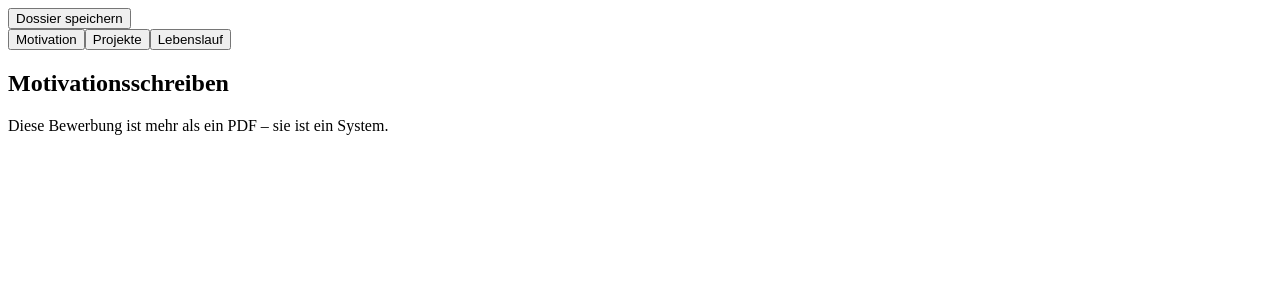
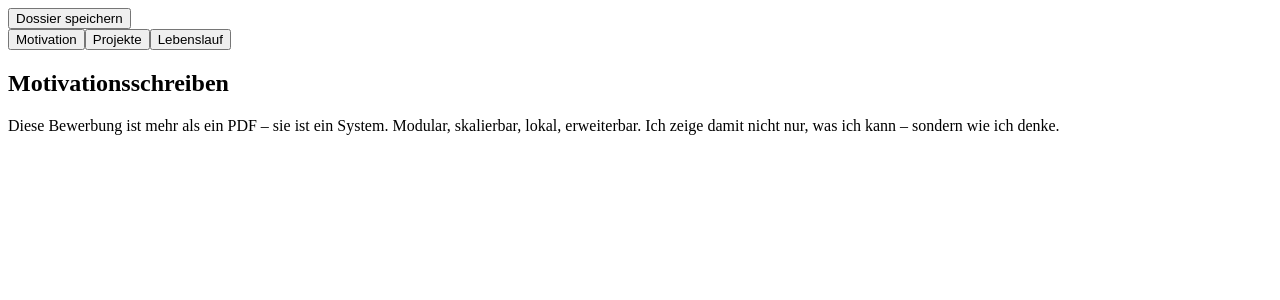
Before and after one commit to raphaellauper/bewerbungRL4789, a React (Vite) app: page / in a window 1280 px wide. Shown: the top 300 px of the page. Built offline with nearby package versions, Linux system fonts and the light colour scheme.

Commit message:
fix: Motivation.jsx wirklich hinzugefügt

```diff
--- a/src/Motivation.jsx
+++ b/src/Motivation.jsx
@@ -2,7 +2,7 @@ export default function Motivation() {
   return (
     <section>
       <h1 className="text-2xl font-bold mb-4">Motivationsschreiben</h1>
-      <p>Diese Bewerbung ist mehr als ein PDF – sie ist ein System.</p>
+      <p>Diese Bewerbung ist mehr als ein PDF – sie ist ein System. Modular, skalierbar, lokal, erweiterbar. Ich zeige damit nicht nur, was ich kann – sondern wie ich denke.</p>
     </section>
   );
 }
```
